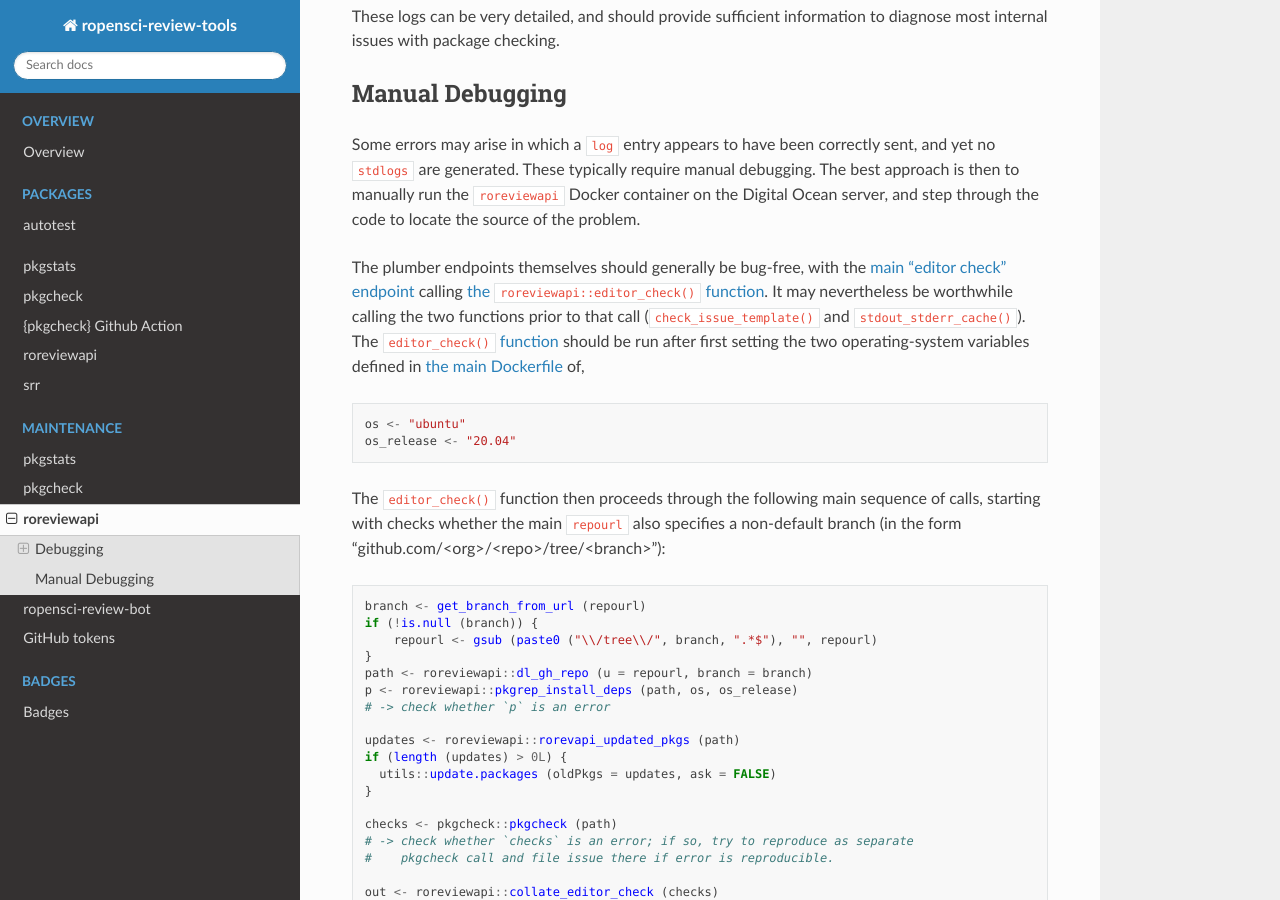
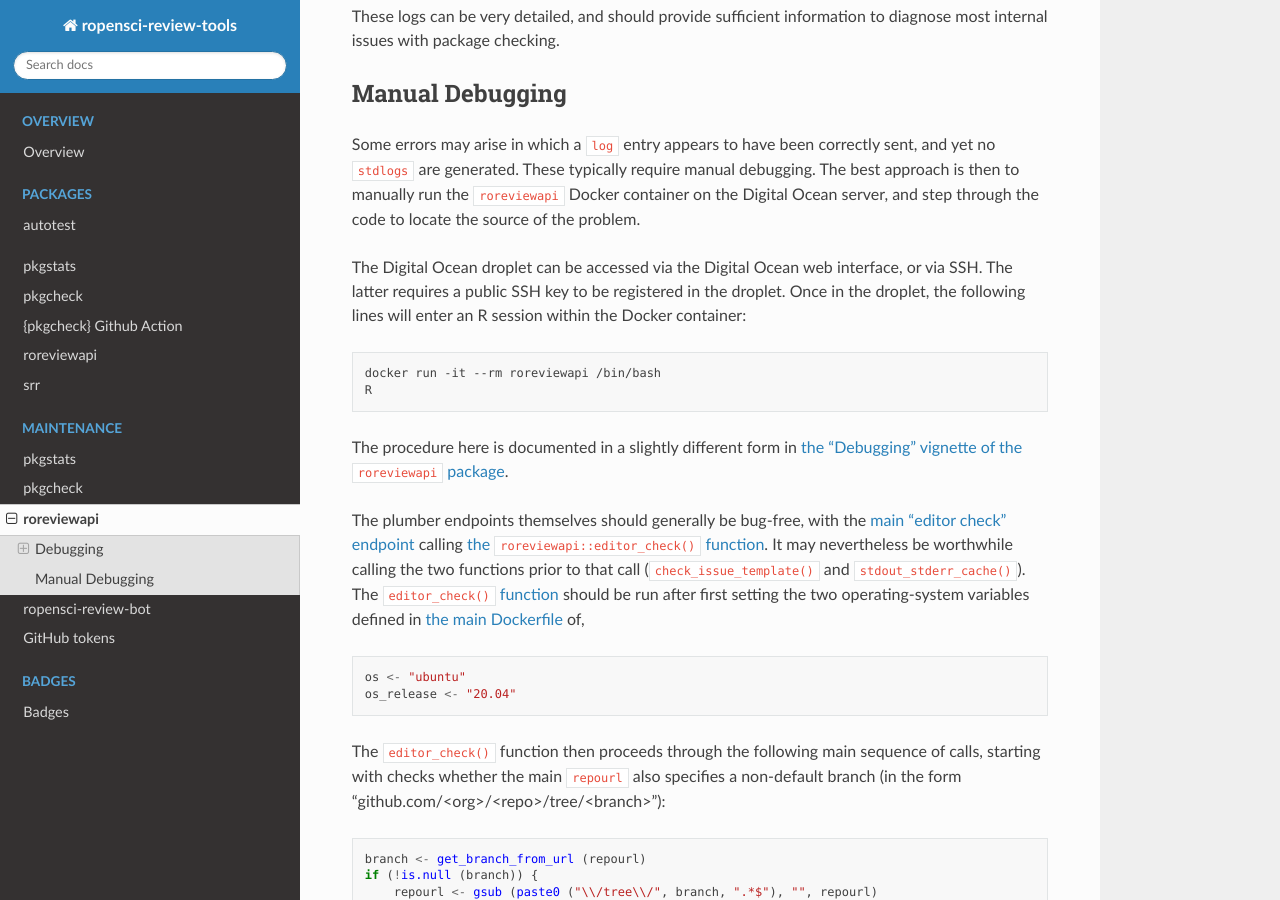
Before and after one commit to ropensci-review-tools/ropensci-review-tools, a Sphinx documentation site: the page built from docs/maintenance/roreviewapi.md, in a window 1280 px wide and 900 px high, scrolled down 1322 px. Built offline with Sphinx 7.4.7 and the Read the Docs theme 2.0.0, drawn with Linux system fonts in a browser that asks for light colours; pages that are not in the unit, such as notebooks, are missing from menus.

Commit message:
add explicit docker cmd to roreviewapi maintenance docs

````diff
--- a/docs/maintenance/roreviewapi.md
+++ b/docs/maintenance/roreviewapi.md
@@ -74,6 +74,20 @@ debugging. The best approach is then to manually run the `roreviewapi` Docker
 container on the Digital Ocean server, and step through the code to locate the
 source of the problem.
 
+The Digital Ocean droplet can be accessed via the Digital Ocean web interface,
+or via SSH. The latter requires a public SSH key to be registered in the
+droplet. Once in the droplet, the following lines will enter an R session
+within the Docker container:
+
+``` bash
+docker run -it --rm roreviewapi /bin/bash
+R
+```
+
+The procedure here is documented in a slightly different form in [the
+"Debugging" vignette of the `roreviewapi`
+package](https://ropensci-review-tools.readthedocs.io/en/latest/roreviewapi/vignettes/debugging.html#manually-running-checks).
+
 The plumber endpoints themselves should generally be bug-free, with the [main
 "editor check"
 endpoint](https://github.com/ropensci-review-tools/roreviewapi/blob/main/R/plumber.R)
````
